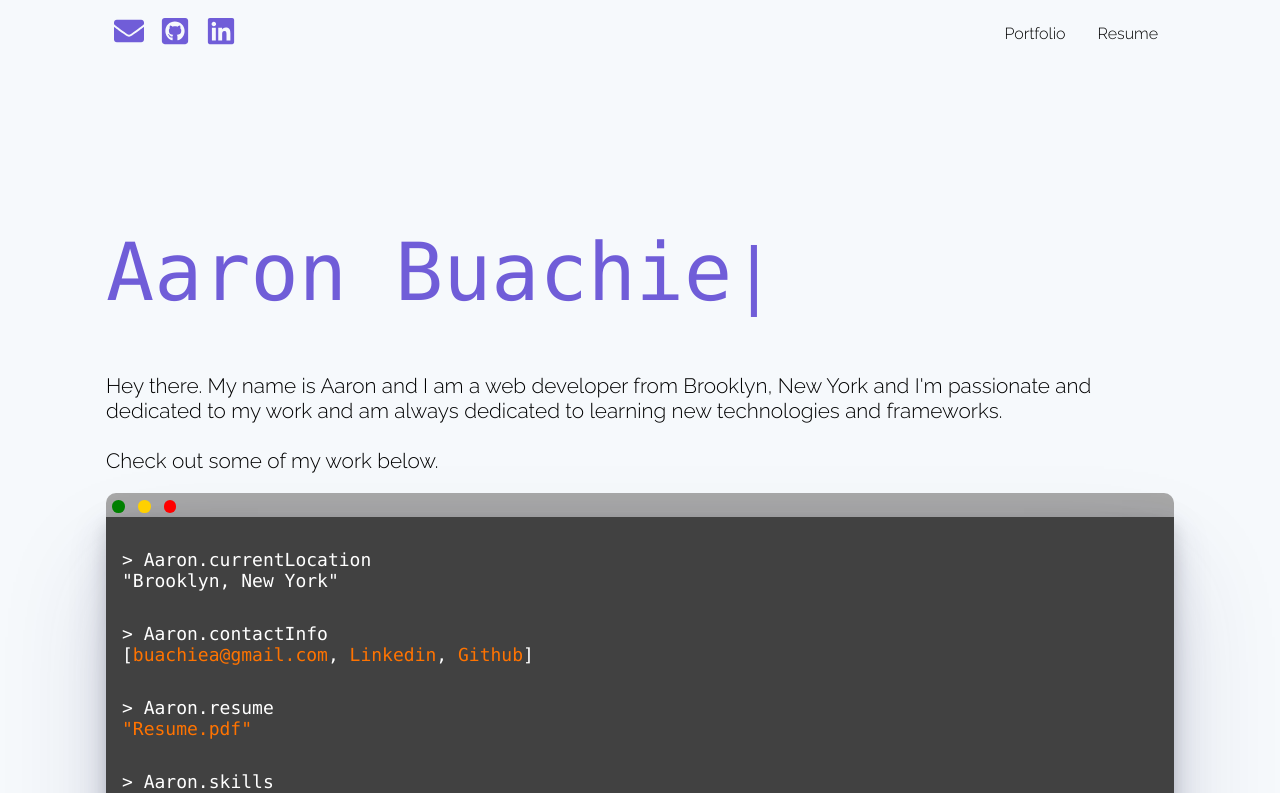
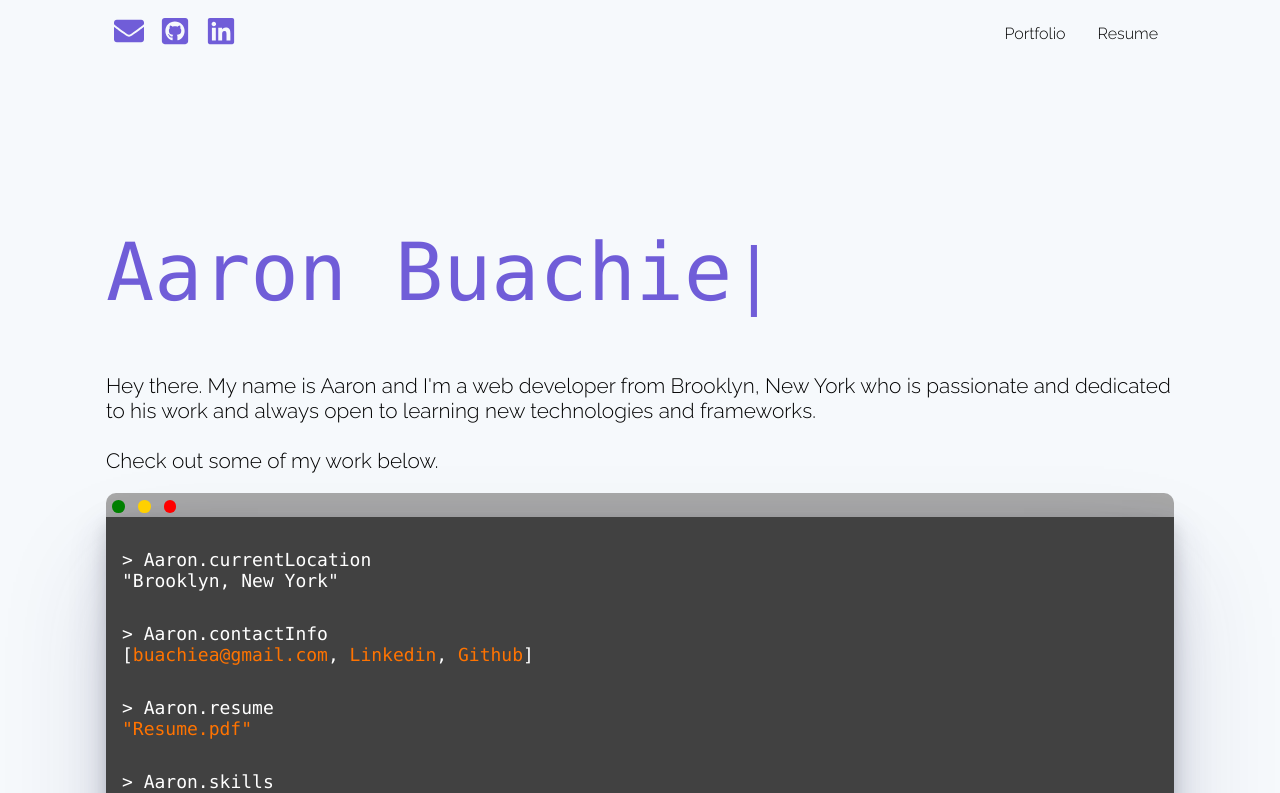
Before and after one commit to Buachie/portfolio, a React (Create React App) app: page / in a window 1280 px wide. Shown: the top 793 px of the page. Built offline with nearby package versions, Linux system fonts and the light colour scheme.

Commit message:
Fix typos

```diff
--- a/src/components/Hero.js
+++ b/src/components/Hero.js
@@ -9,8 +9,8 @@ export class Hero extends Component {
         </h1>
         <div className="about">
           <p>
-            Hey there. My name is Aaron and I am a web developer from Brooklyn, New York
-            and I'm passionate and dedicated to my work and am always dedicated to learning
+            Hey there. My name is Aaron and I'm a web developer from Brooklyn, New York
+            who is passionate and dedicated to his work and always open to learning
             new technologies and frameworks.
             <br/>
             <br/>
```
